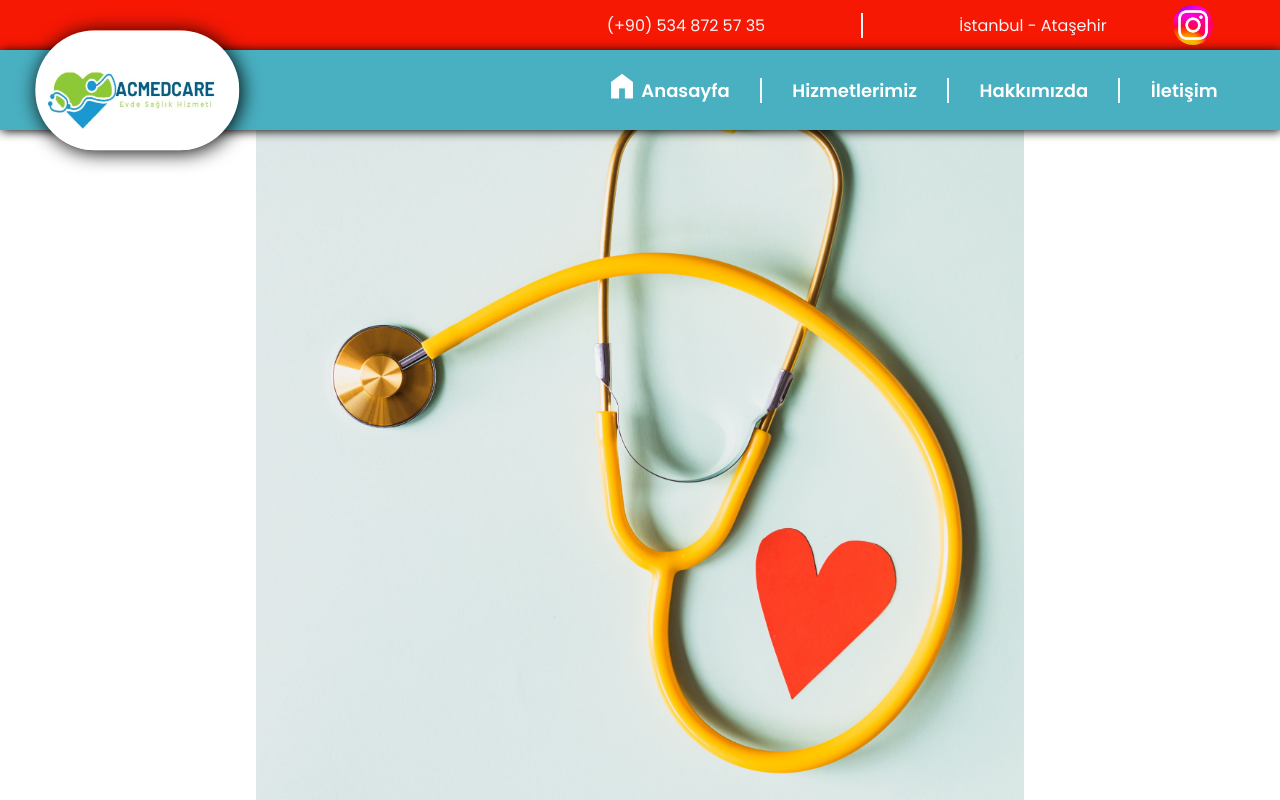
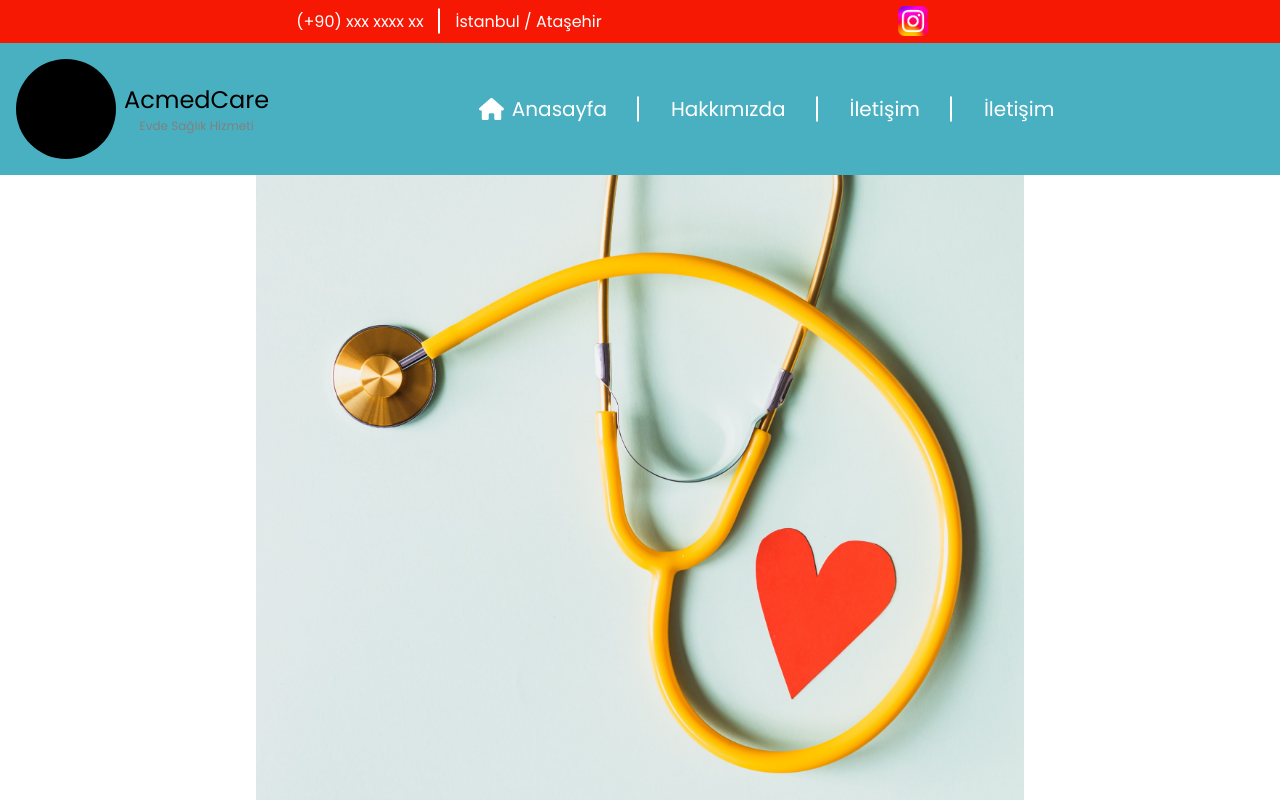
Before and after one commit to taneruzum/Medical-Web-Site, a Next.js app: page / in a window 1280 px wide. Built offline with nearby package versions, Linux system fonts and the light colour scheme.

Commit message:
new navBar changes

```diff
--- a/src/app/Components/NavBar/NavBar.tsx
+++ b/src/app/Components/NavBar/NavBar.tsx
@@ -51,7 +51,7 @@ const NavBar = () => {
   return (
     <div className='navbarContainer'>
 
-      <link rel="stylesheet" href="https://fonts.googleapis.com/css2?family=Material+Symbols+Outlined:opsz,wght,FILL,GRAD@20..48,100..700,0..1,-50..200" />
+      {/* <link rel="stylesheet" href="https://fonts.googleapis.com/css2?family=Material+Symbols+Outlined:opsz,wght,FILL,GRAD@20..48,100..700,0..1,-50..200" />
 
       <div className="topContent">
         <div className="allInformations">
@@ -59,7 +59,7 @@ const NavBar = () => {
             <div className="phone"><span>(+90) 534 872 57 35</span></div>
             <div className="verticalLine"></div>
             <div className="location"><span>İstanbul - Ataşehir </span></div>
-            {/* <div className="email"><a href=""><span>example@gmail.com</span></a></div> */}
+             <div className="email"><a href=""><span>example@gmail.com</span></a></div>
           </div>
 
           <div className="socialMedias">
@@ -75,9 +75,9 @@ const NavBar = () => {
       </div>
 
       <nav className="navBar">
-        {/* <div className="acmedCareLogo" ref={logoRef}> */}
+         <div className="acmedCareLogo" ref={logoRef}>
         <div className="acmedCareLogo">
-          <img /*ref={logoRef}*/ src="/images/AcmedCareLogo.jpg" alt="logo" />
+          <img ref={logoRef} src="/images/AcmedCareLogo.jpg" alt="logo" />
         </div>
         <ul className="content">
           <li><span className="material-symbols-outlined">home</span>Anasayfa</li>
@@ -88,7 +88,43 @@ const NavBar = () => {
           <div className="verticalLine"></div>
           <li>İletişim</li>
         </ul>
-      </nav>
+      </nav> */}
+
+      <div className="navbarTop">
+          <div className="navbarTopContent">
+                  <span>(+90) xxx xxxx xx</span>
+                  <span>İstanbul / Ataşehir</span>
+
+          </div>
+          <div className="navbarTopSocial">
+              <figure className='icons'>
+                  <a href="https://www.instagram.com/acmedcare/?hl=tr" target="_blank" rel="noopener"><img src="/images/instagram.png" alt="Instagram Logo" /></a>
+              </figure>
+
+          </div>
+      </div>
+      <div className="navbarBottom">
+
+
+          <div className="logoDiv">
+            <figure>
+              {/* <img src="" alt="AcmedCare Logo" /> */}
+            </figure>
+            <p>AcmedCare </p>
+          </div>
+          <ul>
+            <li><svg xmlns="http://www.w3.org/2000/svg" height="1em" viewBox="0 0 576 512"><path d="M575.8 255.5c0 18-15 32.1-32 32.1h-32l.7 160.2c0 2.7-.2 5.4-.5 8.1V472c0 22.1-17.9 40-40 40H456c-1.1 0-2.2 0-3.3-.1c-1.4 .1-2.8 .1-4.2 .1H416 392c-22.1 0-40-17.9-40-40V448 384c0-17.7-14.3-32-32-32H256c-17.7 0-32 14.3-32 32v64 24c0 22.1-17.9 40-40 40H160 128.1c-1.5 0-3-.1-4.5-.2c-1.2 .1-2.4 .2-3.6 .2H104c-22.1 0-40-17.9-40-40V360c0-.9 0-1.9 .1-2.8V287.6H32c-18 0-32-14-32-32.1c0-9 3-17 10-24L266.4 8c7-7 15-8 22-8s15 2 21 7L564.8 231.5c8 7 12 15 11 24z"/></svg>
+              Anasayfa</li>
+            <li>Hakkımızda</li>
+            <li>İletişim</li>
+            <li>İletişim</li>
+          </ul>
+
+
+
+      </div>
+
+
 
     </div>
   );
--- a/src/app/Components/NavBar/navBar.css
+++ b/src/app/Components/NavBar/navBar.css
@@ -10,6 +10,8 @@
 }
 
 .navbarContainer {
+    width: 100%;
+    height: auto;
     display: flex;
     flex-direction: column;
     position: fixed;
@@ -18,15 +20,146 @@
     z-index: 99;
 }
 
-.topContent {
+.navbarTop, .navbarBottom{
+    width: 100%;
+    height: auto;
+
+}
+.navbarTop{
+    background-color: #f71804;
+}
+.navbarBottom{
+    background-color: #49b0c1;
+    width: 100%;
+    height: auto;
+    padding: 1rem !important;
+    justify-content: flex-start;
+}
+.navbarTop,.navbarBottom,.navbarBottom ul,.navbarTopContent,.navbarTopSocial{
+    display: flex;
+    align-items: center;
+    justify-content: center;
+    padding: 0.2rem;
+    color: #fff;
+
+}
+.navbarTopContent{
+    width: 70%;
+    column-gap: 2rem; /* Etkiler -> span after bak */
+}
+.navbarTopContent>span{
+    position: relative;
+}
+.navbarTopContent>span:not(:last-child)::after{
+    position: absolute;
+    display: block;
+    content:"";
+    width: 2px;
+    height: 25px;
+    background-color: #fff;
+    top: 50%;
+    transform: translateY(-50%);
+    right: -1rem;/* navbarTopContent column-gap*/
+}
+.navbarTopSocial{
+    width: 30%;
+    justify-content: flex-start;
+
+}
+.icons{
+    width: 30px;
+    height: 30px;
+    background-color: aqua;
+    border-radius: 50%;
+}
+.navbarTopSocial img{
+    width: 100%;
+    height: 100%;
+    object-fit: cover;
+
+}
+.logoDiv{
+    width: auto;
+    height: auto;
+    display: flex;
+    align-items: center;
+    justify-content: center;
+    word-wrap: break-word;
+    column-gap: 0.5rem;
+
+}
+.logoDiv figure{
+    width: 100px;
+    height: 100px;
+    background-color: black;
+    border-radius: 50%;
+
+}
+.logoDiv img{
+    width: 100%;
+    height: 100%;
+    object-fit: cover;
+    scale: 2;
+
+}
+.logoDiv p{
+    font-size: 24px;
+    color: black;
+    display: flex;
+    align-items: center;
+    justify-content: center;
+    flex-direction: column;
+
+}
+.logoDiv p::after{
+    content: "Evde Sağlık Hizmeti";
+    font-size: 12px;
+    color: grey ;
+
+}
+
+.navbarBottom ul{
+    column-gap: 4rem;
+    margin: 0 auto;
+
+}
+.navbarBottom ul li{
+    list-style: none;
+    font-size: 20px;
+    position: relative;
+    display: flex;
+    align-items: center;
+    justify-content: center;
+    column-gap: 0.5rem;
+
+}
+.navbarBottom>ul>li:not(:last-child)::after{
+    position: absolute;
+    display: block;
+    content:"";
+    width: 2px;
+    height: 25px;
+    background-color: #fff;
+    top: 50%;
+    transform: translateY(-50%);
+    right: -2rem;
+}
+.navbarBottom ul li svg{
+    width: 25px;
+    height: auto;
+    fill: #fff;
+    text-align: center;
+}
+
+
+
+/* .topContent {
     width: 100%;
     height: 50px;
     display: flex;
     align-items: center;
     justify-content: center;
     position: fixed;
-    /* background-color:#fef5e6; */
-    /* background-color: #d22516; */
     background-color: #f71804;
     top: 0;
     color: whitesmoke;
@@ -69,13 +202,6 @@
 
 }
 
-/* .socialMedias img {
-    width: 100%;
-    height: 100%;
-    background-size: cover;
-    border-radius: 50%;
-
-} */
 
 .instagram:hover {
     transform: scale(1.3);
@@ -97,7 +223,6 @@
     width: 100%;
     height: 80px;
     background-color: #49b0c1;
-    /* backdrop-filter: blur(20px); */
     padding: 0 1rem;
     position: fixed;
     top: 50px;
@@ -129,9 +254,9 @@
     box-shadow: 1px 1px 10px rgba(0, 0, 0, 1);
 }
 
-/* .acmedCareLogo:hover{
+.acmedCareLogo:hover{
     transform: scale(1.1);
-} */
+}
 .hovered {
     transform: scale(1.2);
 }
@@ -170,8 +295,8 @@
 
 .content li:hover {
     transform: scale(1.3);
-    /* background-color: rgba(0, 0, 0, 0.1);
-    border-radius: 7rem; */
+    background-color: rgba(0, 0, 0, 0.1);
+    border-radius: 7rem;
 
 }
 
@@ -184,7 +309,7 @@
         'wght' 200,
         'GRAD' 200,
         'opsz' 48
-}
+} */
 
 @media screen and (max-width:1480px) {
     .acmedCareLogo {
@@ -240,4 +365,6 @@
     }
 }
 
-@media screen and (max-width:480px) {}
+@media only screen and (max-width:480px) {
+
+}
--- a/src/pages/index.css
+++ b/src/pages/index.css
@@ -16,6 +16,11 @@ body {
     overflow-x: hidden;
     font-family: 'CustomFont', -apple-system, BlinkMacSystemFont, "Segoe UI", Roboto, "Helvetica Neue", Arial, sans-serif;
 
+}
+.body{
+    width: 100%;
+    height: 100%;
+    position: relative;
 }
 
 .mainPageContainer {
--- a/src/pages/index.tsx
+++ b/src/pages/index.tsx
@@ -110,10 +110,11 @@ export default function Home() {
         <title>AcmedCare | Evde Sağlık Hizmeti</title>
         <meta name="description" content="İstanbul Ataşehir'de evde sağlık hizmeti ve uzman ekibimizle sağlığınızı güvence altına alın. PRP ve glutatyon gibi hizmetlerimize de göz at." />
       </Head>
+      <div className="body">
 
       <NavBar/>
-      {/* <SwiperComponent/> */}
-      {/* <BackToTopButton/>
+      {/* <SwiperComponent/>
+      <BackToTopButton/>
       <Communication/> */}
       <div className='globalContentContainer'>
         <div className="informationBox">
@@ -237,6 +238,7 @@ export default function Home() {
       </div>
 
         <Footer></Footer>
+      </div>
 
     </div>
   )
```
